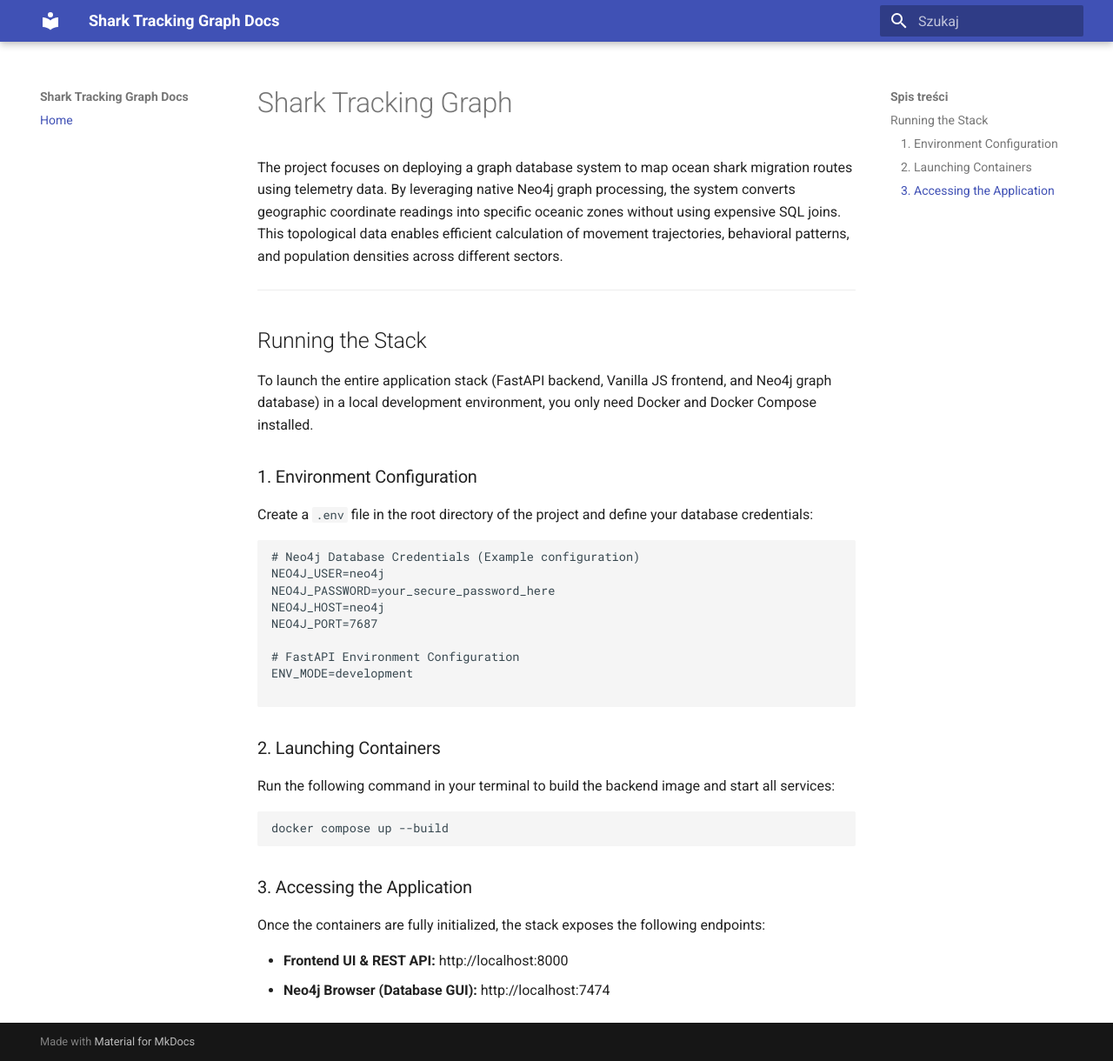
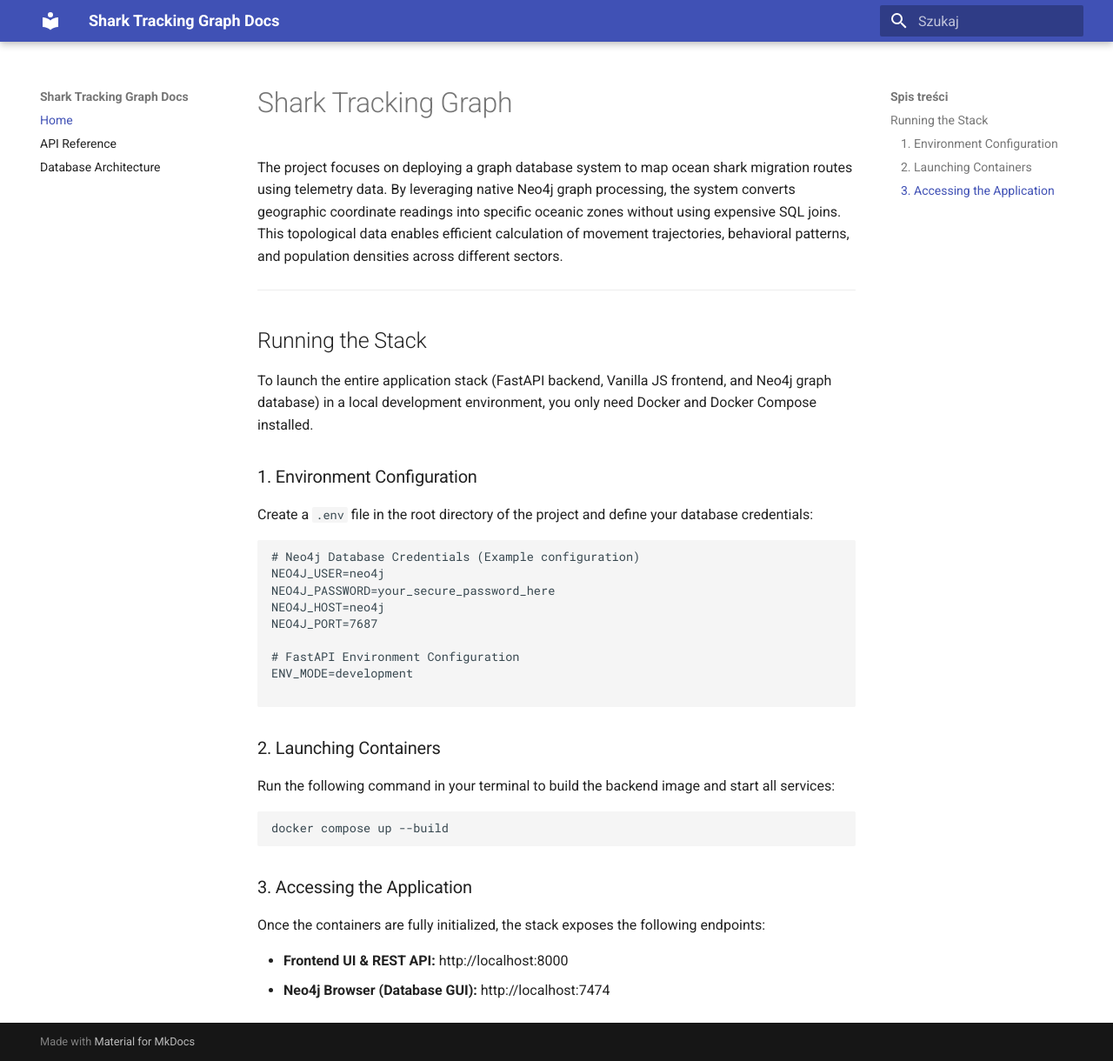
Before and after one commit to martynalacha/SharkTrackingGraph, an MkDocs documentation site: the page built from docs/index.md, in a window 1280 px wide and 1220 px high. Shown: the whole window at 87% size. Built offline with MkDocs 1.6.1 and Material for MkDocs 9.7.7, drawn with Linux system fonts in a browser that asks for light colours.

Commit message:
updated dosc nav

```diff
--- a/mkdocs.yml
+++ b/mkdocs.yml
@@ -7,3 +7,5 @@ theme:
 
 nav:
   - Home: index.md
+  - API Reference: api.md
+  - Database Architecture: database.md
```
